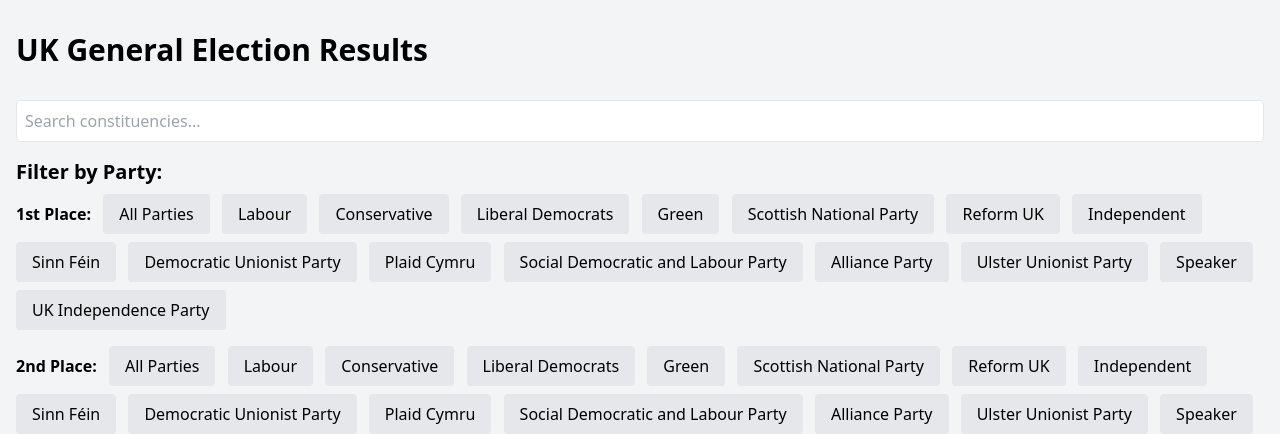
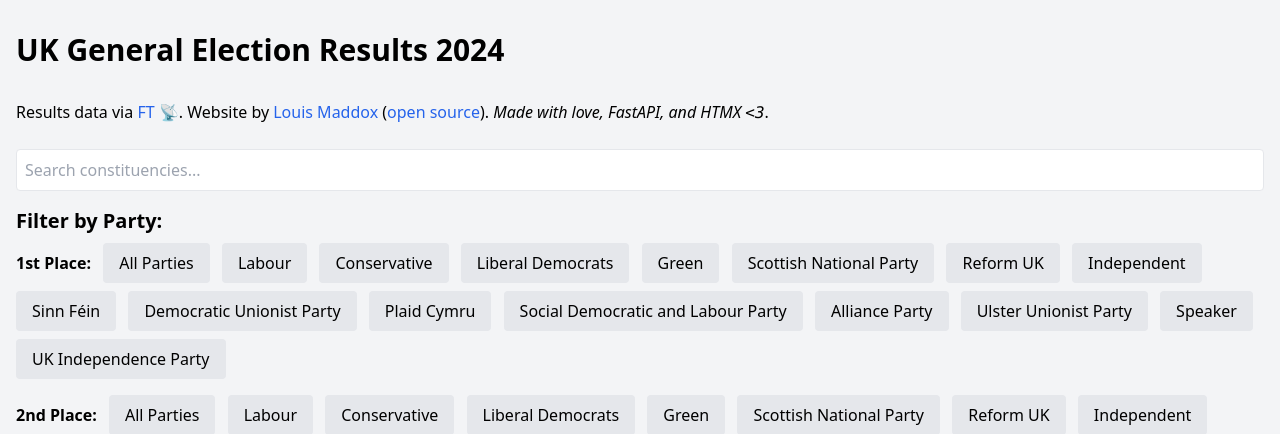
Before and after one commit to lmmx/ukelx, a FastAPI app: page / in a window 1280 px wide. Shown: the top 434 px of the page. Run offline with FastAPI, Linux system fonts and the light colour scheme; data that the repository does not hold is empty; parts of the project's set-up code (start-up, migrations or seed data) failed here and were passed over; some libraries are stand-ins or nearby versions.

Commit message:
style: sign your name

```diff
--- a/ukelx/templates/index.html
+++ b/ukelx/templates/index.html
@@ -3,14 +3,18 @@
 <head>
     <meta charset="UTF-8">
     <meta name="viewport" content="width=device-width, initial-scale=1.0">
-    <title>UK General Election Results</title>
+    <title>UK General Election Results 2024</title>
     <script src="https://unpkg.com/htmx.org@1.9.2"></script>
     <script src="https://unpkg.com/hyperscript.org@0.9.8"></script>
     <script src="https://cdn.tailwindcss.com"></script>
 </head>
 <body class="bg-gray-100 min-h-screen">
     <div class="container mx-auto px-4 py-8">
-        <h1 class="text-3xl font-bold mb-8">UK General Election Results</h1>
+        <h1 class="text-3xl font-bold mb-8">UK General Election Results 2024</h1>
+	<p class="mb-6">Results data via <a class="text-blue-600" href="https://ig.ft.com/uk-general-election/2024/results/">FT</a> 📡.
+	   Website by <a class="text-blue-600" href="https://twitter.com/permutans">Louis Maddox</a>
+	   (<a class="text-blue-600" href="https://github.com/lmmx/ukelx">open source</a>).
+	   <em>Made with love, FastAPI, and HTMX <code><3</code></em>.</p>
 
         <input type="text" id="constituency-search" placeholder="Search constituencies..."
                class="w-full p-2 border rounded mb-4"
```
